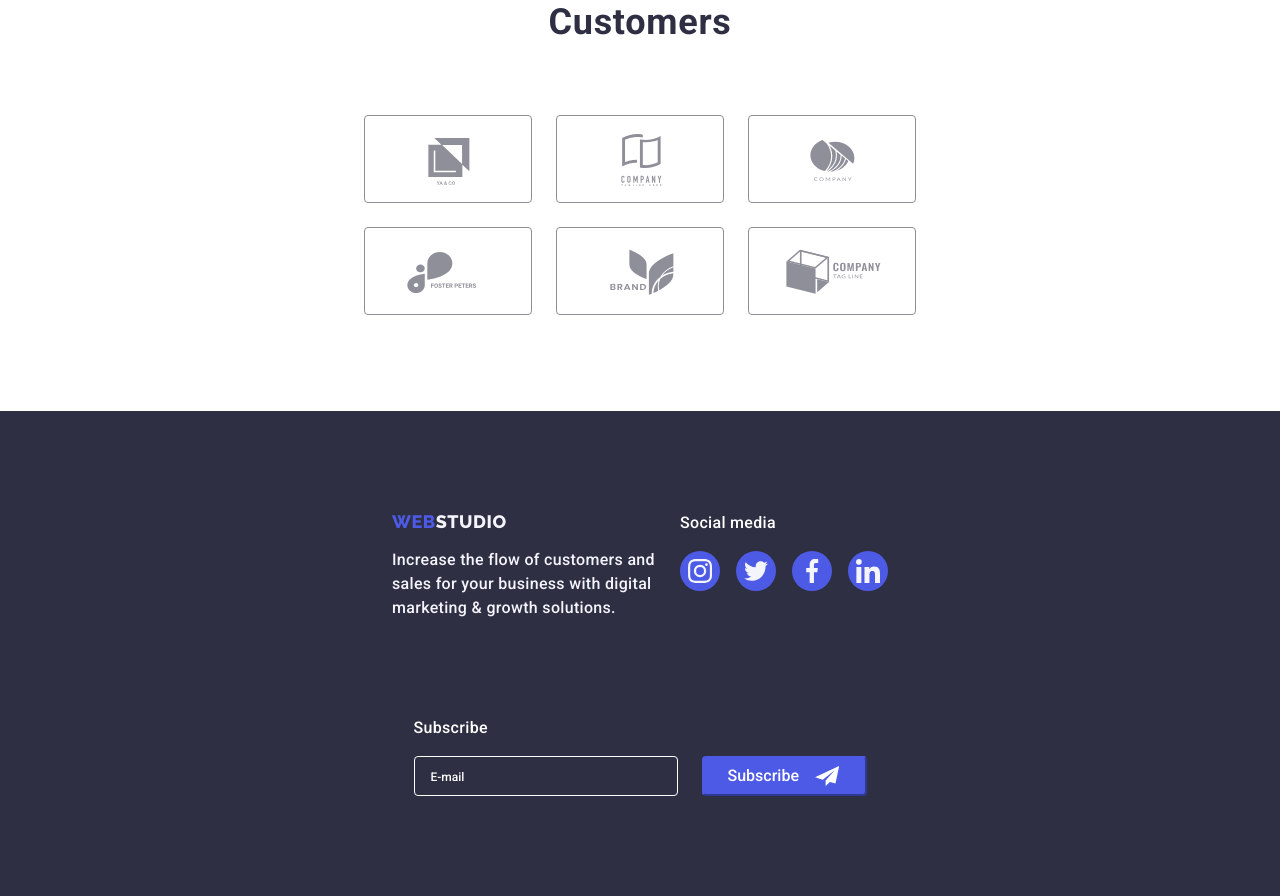
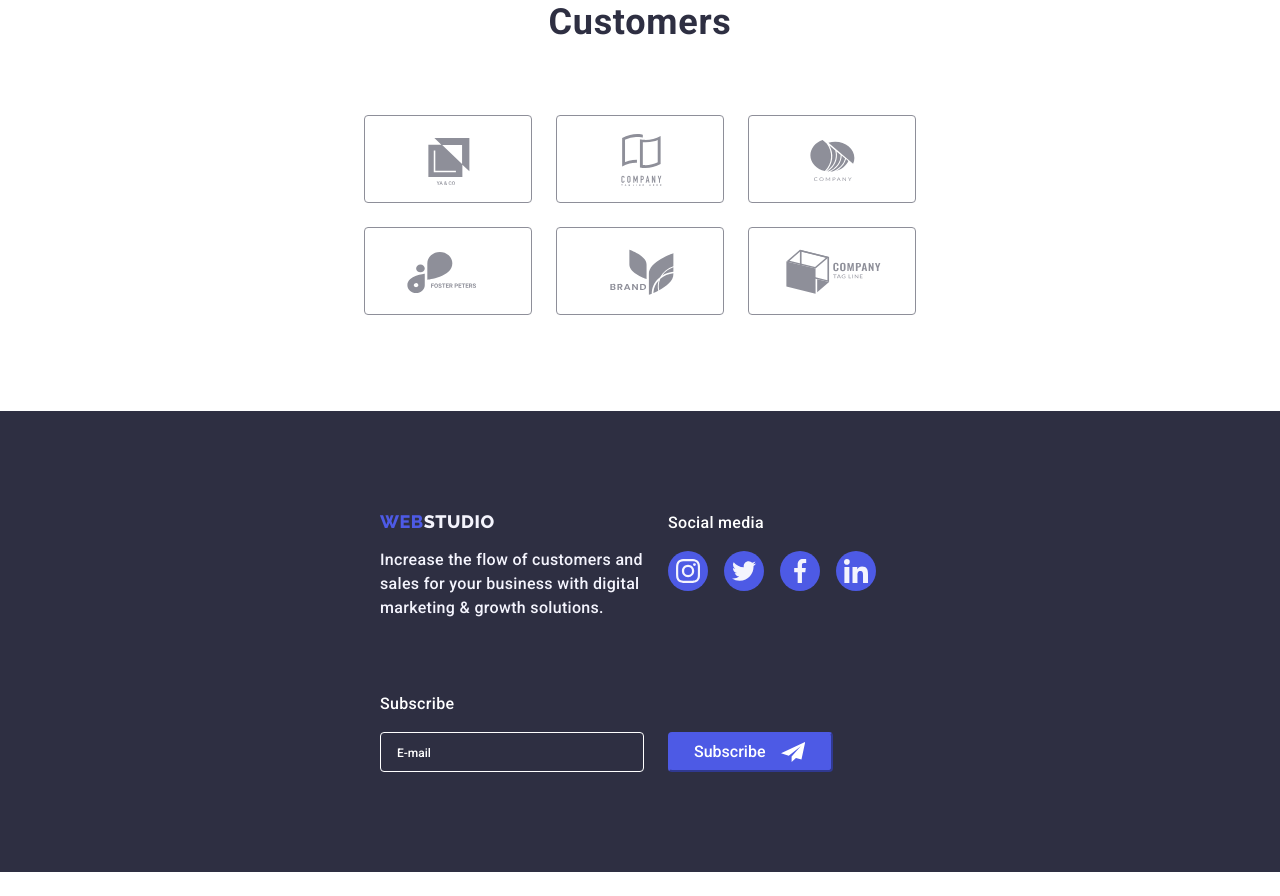
Before and after one commit to Volosatyy-pupok/goit-markup-hw-07, a plain HTML site: page index.html in a window 1280 px wide. Shown: the part 3446-4342 px from the top of the page. After the commit the page ends 4318 px from the top, so only its background shows below. Drawn offline with nearby package versions, Linux system fonts and the light colour scheme.

Commit message:
Update styles.css

```diff
--- a/css/styles.css
+++ b/css/styles.css
@@ -833,19 +833,14 @@ img {
 }
 
 @media only screen and (min-width: 768px) {
-  .footer-logo-div {
-    margin-bottom: 72px;
-  }
-}
-
-@media only screen and (min-width: 768px) {
   .footer-div {
+    text-align: left;
+    width: 552px;
     flex-direction: row;
     flex-wrap: wrap;
-    gap: 24px;
-    text-align: left;
-    align-items: normal;
-    justify-content: center;
+    align-items: baseline;
+    column-gap: 24px;
+    row-gap: 72px;
   }
 }
 
```
